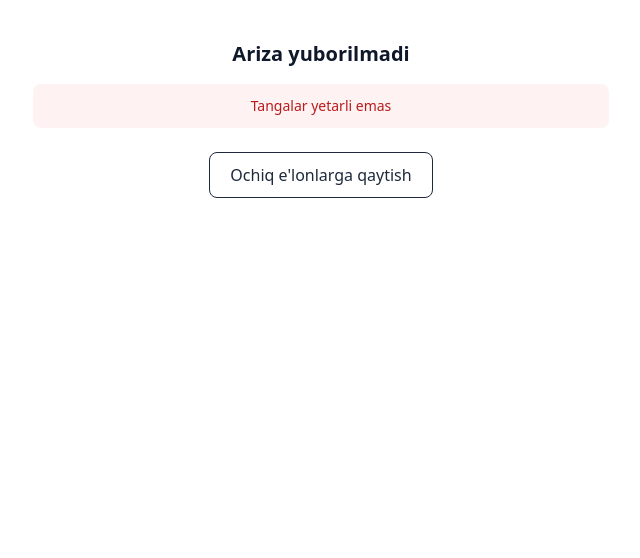
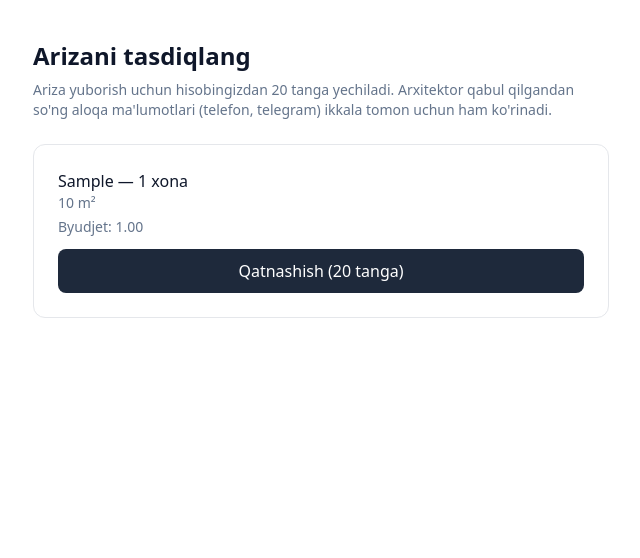
Before and after one commit to Iskanarbek/poydevor, a Django app: page /elon/1/qatnashish/ in a window 1280 px wide. Shown: the part 61-619 px from the top of the page, without its empty margins (319-959 px from the left). Run offline with Django 5.2, Linux system fonts and the light colour scheme; a user stored in the database is signed in; tables that the repository leaves empty hold one stand-in row (values such as "Sample post"); some libraries are stand-ins or nearby versions.

Commit message:
fix: guard architect_apply against GET requests, prevent concurrent double-accept race on offers

```diff
--- a/offers/services.py
+++ b/offers/services.py
@@ -10,6 +10,10 @@ MAX_ACTIVE_OFFERS_PER_APPLICATION = 3
 
 
 class MaxArchitectsReachedError(Exception):
+    pass
+
+
+class OfferAlreadyDecidedError(Exception):
     pass
 
 
@@ -27,6 +31,12 @@ def send_offer(application: Application, architect, source: str) -> Offer:
 
 @transaction.atomic
 def accept_offer(offer: Offer) -> None:
+    updated = Application.objects.filter(
+        pk=offer.application_id, status=Application.Status.OPEN,
+    ).update(status=Application.Status.IN_PROGRESS)
+    if updated == 0:
+        raise OfferAlreadyDecidedError("Bu ariza bo'yicha qaror allaqachon qabul qilingan")
+
     offer.status = Offer.Status.ACCEPTED
     offer.decided_at = timezone.now()
     offer.save(update_fields=["status", "decided_at"])
@@ -34,9 +44,6 @@ def accept_offer(offer: Offer) -> None:
     offer.application.offers.filter(status=Offer.Status.PENDING).exclude(pk=offer.pk).update(
         status=Offer.Status.REJECTED, decided_at=timezone.now(),
     )
-
-    offer.application.status = Application.Status.IN_PROGRESS
-    offer.application.save(update_fields=["status"])
 
 
 @transaction.atomic
--- a/offers/views.py
+++ b/offers/views.py
@@ -36,17 +36,19 @@ def send_from_architect_profile(request, architect_pk):
 def architect_apply(request, application_pk):
     application = get_object_or_404(Application, pk=application_pk, status=Application.Status.OPEN)
     architect = get_object_or_404(ArchitectProfile, user=request.user)
-    try:
-        send_offer(application, architect, source=Offer.Source.ARCHITECT_APPLIED)
-    except (MaxArchitectsReachedError, InsufficientCoinsError) as e:
-        return render(request, "offers/apply_error.html", {"error": str(e), "application": application})
-    except IntegrityError:
-        # Double-submit: this architect already has a pending offer on this application
-        # (hits the partial unique constraint) — treat it the same as the max-reached case.
-        return render(request, "offers/apply_error.html", {
-            "error": "Siz bu e'longa allaqachon ariza yubordingiz.", "application": application,
-        })
-    return redirect("architects:dashboard")
+    if request.method == "POST":
+        try:
+            send_offer(application, architect, source=Offer.Source.ARCHITECT_APPLIED)
+        except (MaxArchitectsReachedError, InsufficientCoinsError) as e:
+            return render(request, "offers/apply_error.html", {"error": str(e), "application": application})
+        except IntegrityError:
+            # Double-submit: this architect already has a pending offer on this application
+            # (hits the partial unique constraint) — treat it the same as the max-reached case.
+            return render(request, "offers/apply_error.html", {
+                "error": "Siz bu e'longa allaqachon ariza yubordingiz.", "application": application,
+            })
+        return redirect("architects:dashboard")
+    return render(request, "offers/architect_apply_confirm.html", {"application": application})
 
 
 @login_required
--- /dev/null
+++ b/templates/offers/architect_apply_confirm.html
@@ -0,0 +1,28 @@
+{% extends "base.html" %}
+
+{% block title %}Arizani tasdiqlash — Poydevor{% endblock %}
+
+{% block content %}
+<div class="max-w-xl mx-auto">
+  <h1 class="text-2xl font-semibold text-slate-900 mb-2">Arizani tasdiqlang</h1>
+  <p class="text-sm text-slate-500 mb-6">
+    Ariza yuborish uchun hisobingizdan 20 tanga yechiladi. Arxitektor qabul qilgandan so'ng aloqa
+    ma'lumotlari (telefon, telegram) ikkala tomon uchun ham ko'rinadi.
+  </p>
+
+  <div class="border border-gray-200 rounded-xl p-6">
+    <h3 class="font-medium text-slate-900">{{ application.location }} — {{ application.rooms_count }} xona</h3>
+    <p class="text-sm text-slate-500 mb-1">
+      {% if application.size_m2 %}{{ application.size_m2 }} m²{% else %}Maydon noma'lum{% endif %}
+    </p>
+    {% if application.budget %}<p class="text-sm text-slate-500 mb-3">Byudjet: {{ application.budget }}</p>{% endif %}
+
+    <form method="post" action="{% url 'offers:architect_apply' application.pk %}">
+      {% csrf_token %}
+      <button type="submit" class="w-full bg-slate-800 text-white font-medium rounded-lg px-5 py-2.5 hover:bg-slate-900 transition">
+        Qatnashish (20 tanga)
+      </button>
+    </form>
+  </div>
+</div>
+{% endblock %}
```
Also changed, not shown: offers/tests/test_services.py (+17 -0 lines), offers/tests/test_views.py (+28 -0 lines), templates/architects/dashboard.html (+3 -6 lines).
